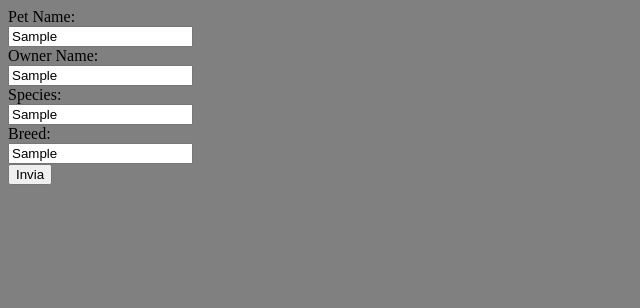
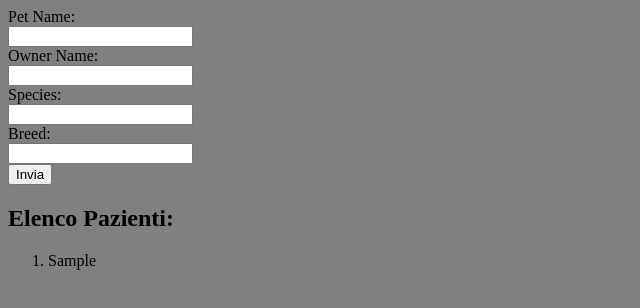
Before and after one commit to Sir-Frederik/U2-s3-1, a plain HTML site: page index.html in a window 1280 px wide. Both pictures are taken after typing "Sample", "Sample", "Sample", "Sample" into the empty fields and a click on the button "Invia". Shown: the whole page, without its empty margins (0-640 px from the left). Drawn offline with Linux system fonts and the light colour scheme.

Commit message:
esercizio due base completato

```diff
--- a/esercizio2.js
+++ b/esercizio2.js
@@ -1,4 +1,5 @@
 const form = document.querySelector("form");
+const ol = document.querySelector("ol");
 const pets = [];
 
 class Pet {
@@ -31,5 +32,14 @@ function createPet(pet, owner, species, breed) {
   console.log(newPet);
   pets.push(newPet);
   console.log(pets);
-  console.log(pets[0].ownerComparison(pets[1]));
+  if (pets.length > 1) {
+    console.log(pets[0].ownerComparison(pets[1]));
+  }
+  addPet(newPet);
 }
+
+function addPet(pet) {
+  const li = document.createElement("li");
+  li.textContent = pet.name;
+  ol.appendChild(li);
+}
--- a/index.html
+++ b/index.html
@@ -3,7 +3,7 @@
   <head>
     <meta charset="UTF-8" />
     <meta name="viewport" content="width=device-width, initial-scale=1.0" />
-    <title>eserczio js</title>
+    <title>esercizio classi js</title>
   </head>
   <body style="background-color: grey">
     <form>
@@ -17,6 +17,8 @@
       <input type="text" id="breed" name="breed" /> <br />
       <button type="submit">Invia</button>
     </form>
+    <h2>Elenco Pazienti:</h2>
+    <ol></ol>
 
     <script src="./esercizio2.js"></script>
     <!-- <script src="./esercizio.js"></script> -->
```
